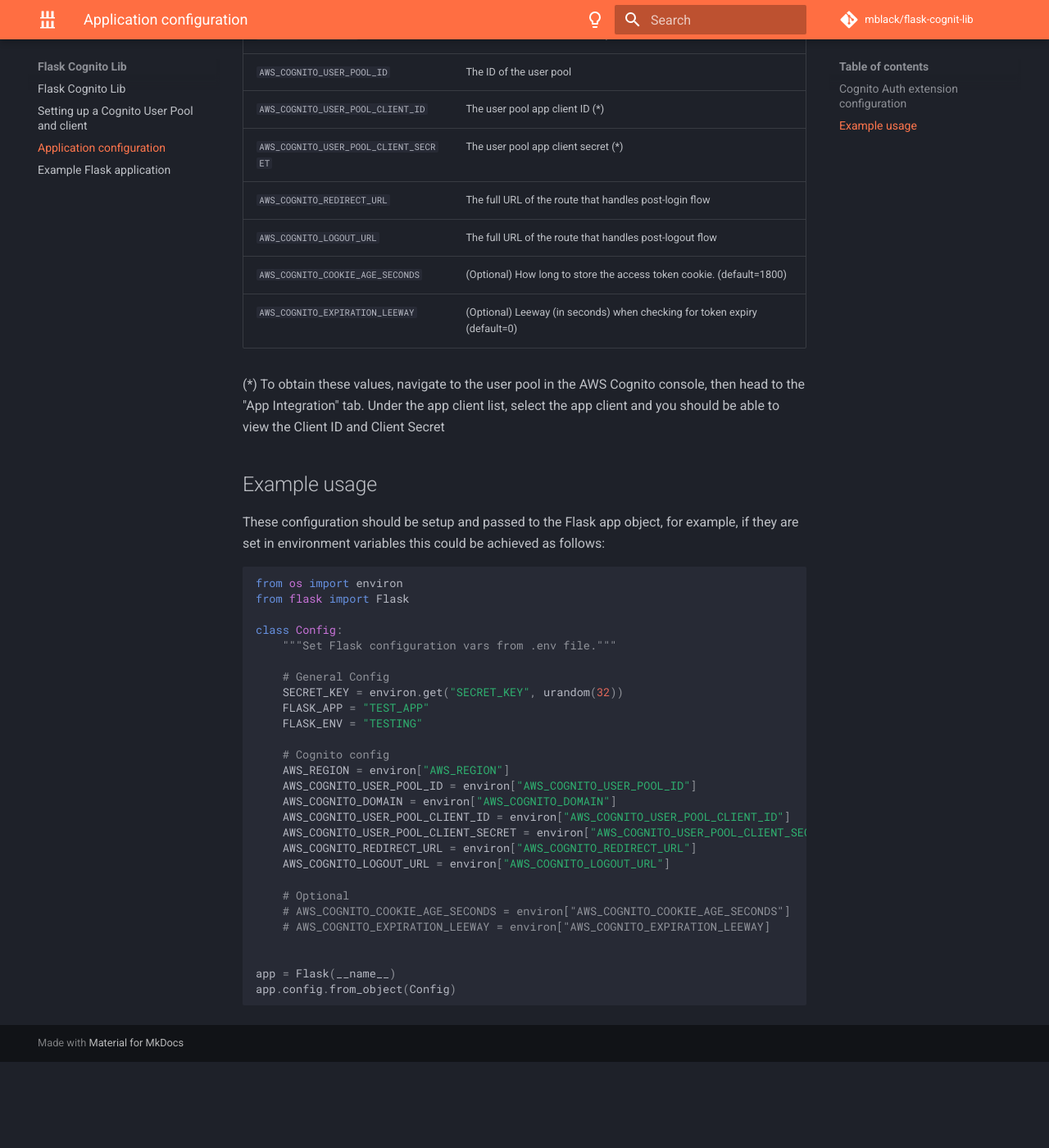
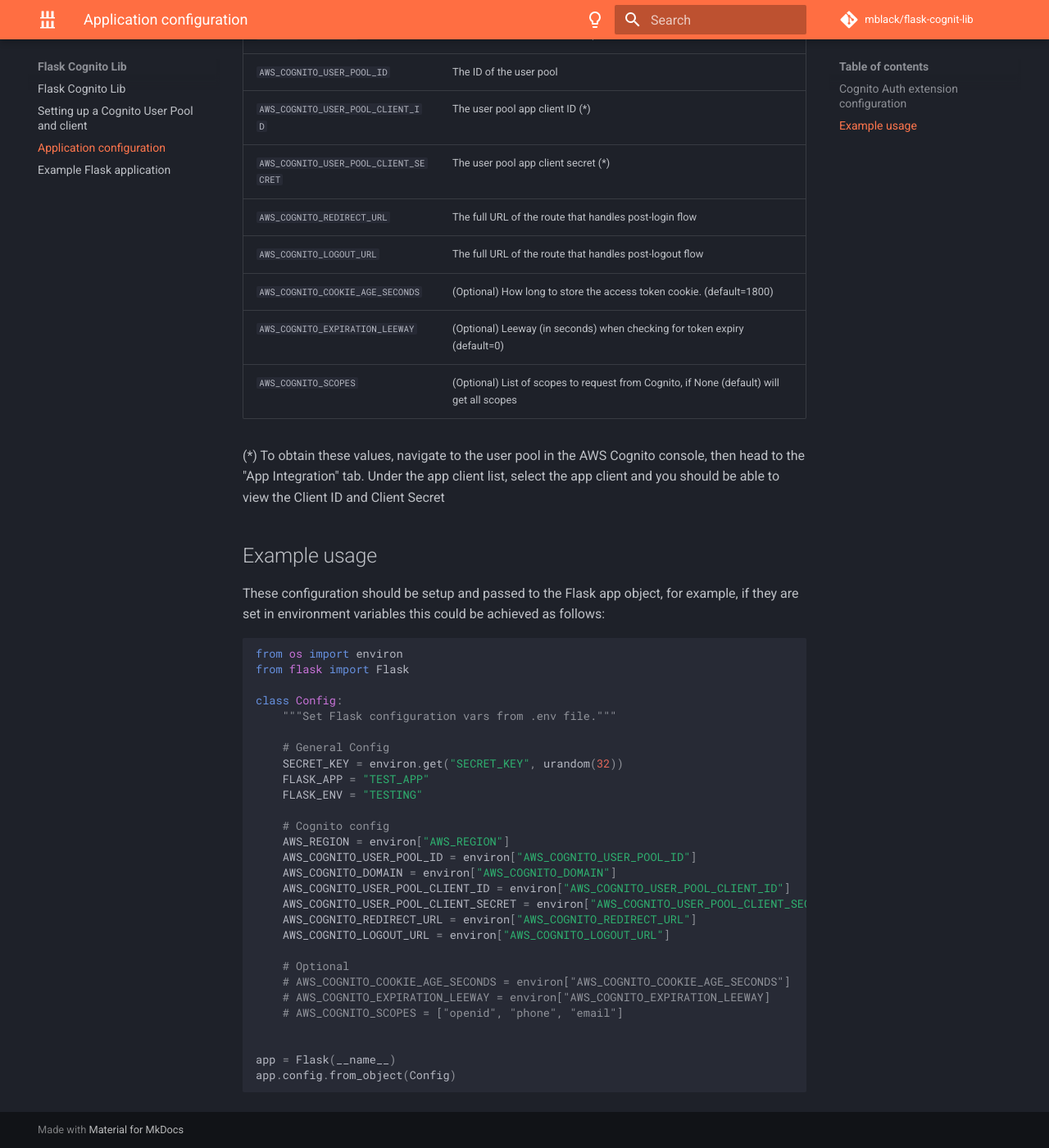
Before and after one commit to mblackgeo/flask-cognito-lib, an MkDocs documentation site: the page built from docs/config.md, in a window 1280 px wide and 1400 px high, scrolled down 344 px. Shown: the whole window at 82% size. Built offline with MkDocs 1.6.1 and Material for MkDocs 9.7.7, drawn with Linux system fonts in a browser that asks for light colours; comment, search, counter and statistics services are not loaded; before the commit the page ends 1639 px from its top, so only the background shows below that.

Commit message:
docs: add description of AWS_COGNITO_SCOPES

```diff
--- a/docs/config.md
+++ b/docs/config.md
@@ -4,17 +4,18 @@
 
 The following key/value pairs are used for configurating the extension:
 
-| **Config Name**                       | **Description**                                                                      |
-|---------------------------------------|--------------------------------------------------------------------------------------|
-| `AWS_REGION`                          | Region the user pool was created                                                     |
-| `AWS_COGNITO_DOMAIN`                  | The domain name of the user pool                                                     |
-| `AWS_COGNITO_USER_POOL_ID`            | The ID of the user pool                                                              |
-| `AWS_COGNITO_USER_POOL_CLIENT_ID`     | The user pool app client ID (*)                                                      |
-| `AWS_COGNITO_USER_POOL_CLIENT_SECRET` | The user pool app client secret (*)                                                  |
-| `AWS_COGNITO_REDIRECT_URL`            | The full URL of the route that handles post-login flow                               |
-| `AWS_COGNITO_LOGOUT_URL`              | The full URL of the route that handles post-logout flow                              |
-| `AWS_COGNITO_COOKIE_AGE_SECONDS`      | (Optional) How long to store the access token cookie. (default=1800)                 |
-| `AWS_COGNITO_EXPIRATION_LEEWAY`       | (Optional) Leeway (in seconds) when checking for token expiry (default=0)            |
+| **Config Name**                       | **Description**                                                                          |
+|---------------------------------------|------------------------------------------------------------------------------------------|
+| `AWS_REGION`                          | Region the user pool was created                                                         |
+| `AWS_COGNITO_DOMAIN`                  | The domain name of the user pool                                                         |
+| `AWS_COGNITO_USER_POOL_ID`            | The ID of the user pool                                                                  |
+| `AWS_COGNITO_USER_POOL_CLIENT_ID`     | The user pool app client ID (*)                                                          |
+| `AWS_COGNITO_USER_POOL_CLIENT_SECRET` | The user pool app client secret (*)                                                      |
+| `AWS_COGNITO_REDIRECT_URL`            | The full URL of the route that handles post-login flow                                   |
+| `AWS_COGNITO_LOGOUT_URL`              | The full URL of the route that handles post-logout flow                                  |
+| `AWS_COGNITO_COOKIE_AGE_SECONDS`      | (Optional) How long to store the access token cookie. (default=1800)                     |
+| `AWS_COGNITO_EXPIRATION_LEEWAY`       | (Optional) Leeway (in seconds) when checking for token expiry (default=0)                |
+| `AWS_COGNITO_SCOPES`                  | (Optional) List of scopes to request from Cognito, if None (default) will get all scopes |
 
 (*) To obtain these values, navigate to the user pool in the AWS Cognito console, then head to the "App Integration" tab. Under the app client list, select the app client and you should be able to view the Client ID and Client Secret
 
@@ -47,6 +48,7 @@
     # Optional
     # AWS_COGNITO_COOKIE_AGE_SECONDS = environ["AWS_COGNITO_COOKIE_AGE_SECONDS"]
     # AWS_COGNITO_EXPIRATION_LEEWAY = environ["AWS_COGNITO_EXPIRATION_LEEWAY]
+    # AWS_COGNITO_SCOPES = ["openid", "phone", "email"]
 
 
 app = Flask(__name__)
```
